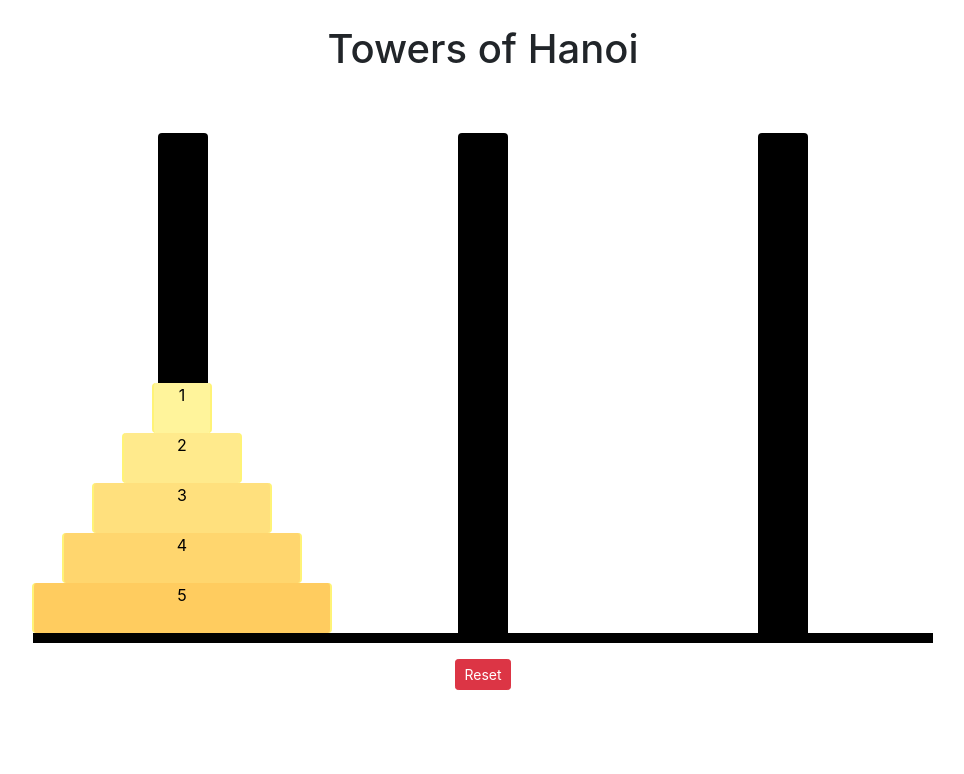
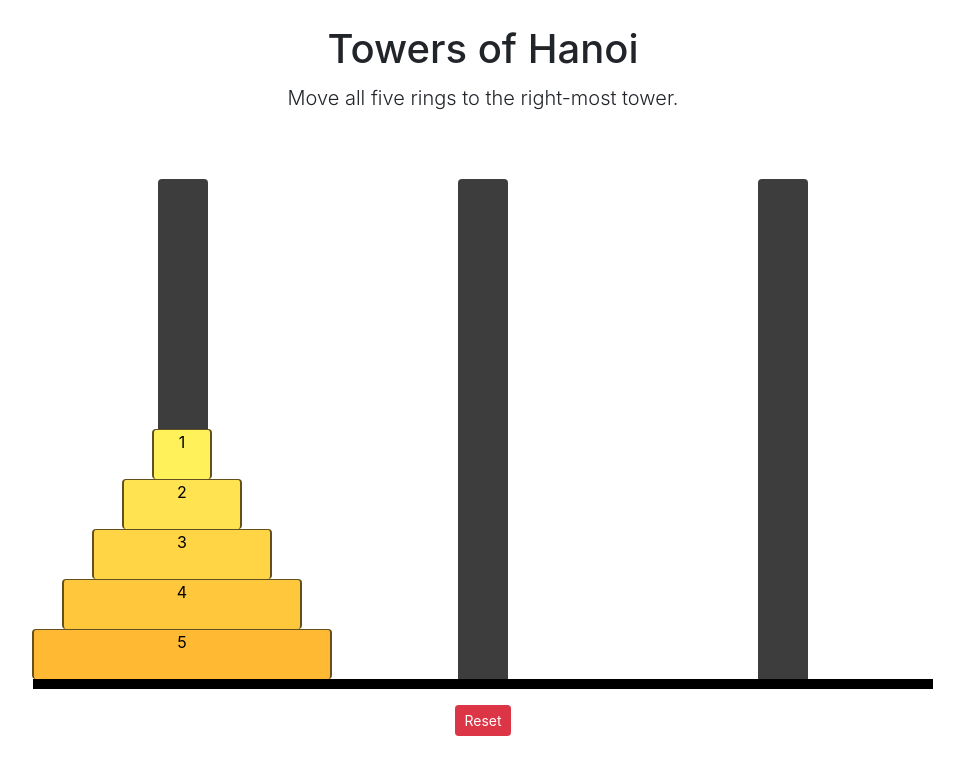
Before and after one commit to curtisyungen/tower-of-hanoi, a React (Create React App) app: page / in a window 1280 px wide. Shown: the top 774 px of the page, without its empty margins (157-1121 px from the left). Built offline with nearby package versions, Linux system fonts and the light colour scheme.

Commit message:
Add files via upload

```diff
--- a/src/App.js
+++ b/src/App.js
@@ -171,6 +171,7 @@ class App extends Component {
 
         {/* Title */}
         <h1>Towers of Hanoi</h1>
+        <p class="lead">Move all five rings to the right-most tower.</p>
 
         {/* Towers */}
         <div className="towersContainer" id="towersContainer">
--- a/src/components/ring.js
+++ b/src/components/ring.js
@@ -8,10 +8,11 @@ import React from "react";
 const Ring = ({ ringId, vertPosition, tower, clickRing }) => {
 
     let style = {
-        backgroundColor: `rgb(${255}, ${254 - (ringId * 10)}, ${170 - (ringId * 15)})`,
-        borderLeft: "2px solid #fff377",
-        borderRight: "2px solid #fff377",
+        backgroundColor: `rgb(${255}, ${255 - (ringId * 14)}, ${100 - (ringId * 10)})`,
+        borderLeft: "2px solid rgb(100, 79, 31)",
+        borderRight: "2px solid rgb(100, 79, 31)",
         borderRadius: "4px",
+        borderTop: "1px solid rgb(100, 79, 31)",
         bottom: `${(vertPosition * 50)}px`,
         color: "#000",
         cursor: "pointer",
--- a/src/components/tower.js
+++ b/src/components/tower.js
@@ -16,7 +16,7 @@ const Tower = ({ id, towerId, rings = [] }) => {
     }
 
     let towerStyle = {
-        backgroundColor: "black",
+        backgroundColor: "rgb(61, 61, 61)",
         borderTopLeftRadius: "4px",
         borderTopRightRadius: "4px",
         height: "500px",
```
